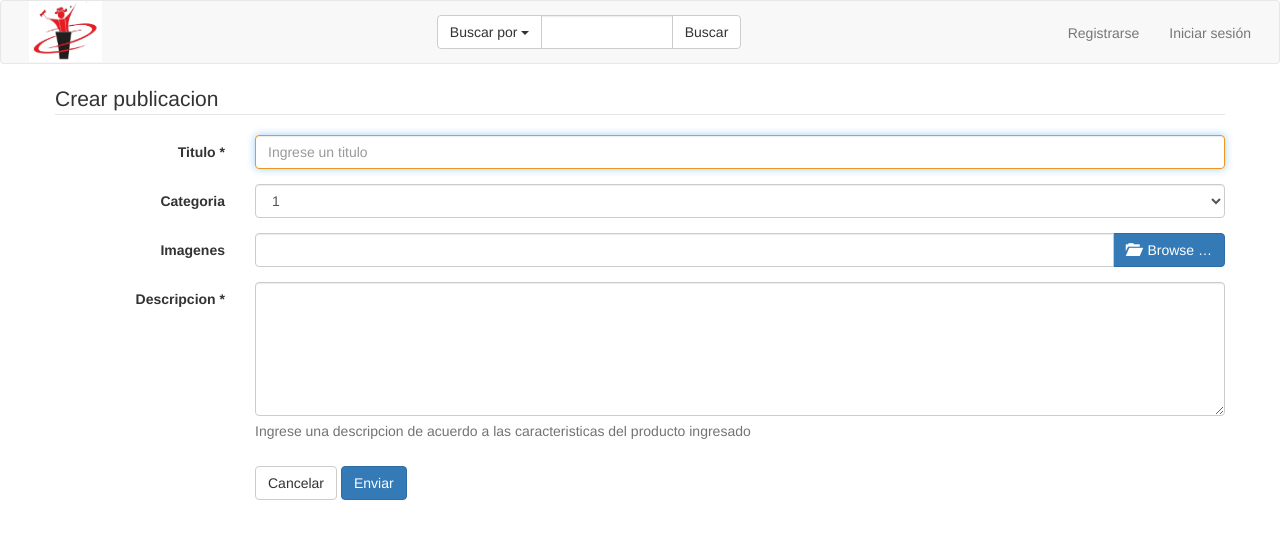
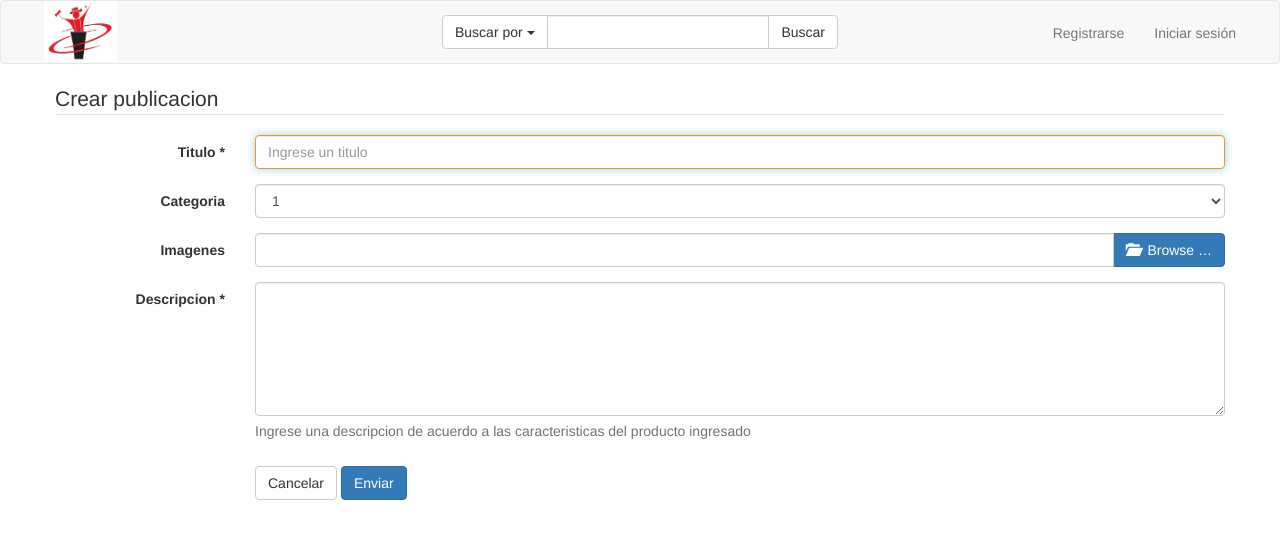
Before and after one commit to maximendivil/bestnid, a PHP site: page /publicar.php in a window 1280 px wide. Shown: the top 539 px of the page. Run offline with PHP 8.4, Linux system fonts and the light colour scheme.

Commit message:
Actualizacion

```diff
--- a/02-06/header.php
+++ b/02-06/header.php
@@ -7,7 +7,6 @@
 	<link rel="stylesheet" type="text/css" href="styles.css">
 	<link rel="stylesheet" type="text/css" href="libs/fileinput.min.css">
 	<link rel="icon" type="image/png" href="logo2.png" />
-	<!-- <script src="http://localhost/js/jquery.min.js" type="text/javascript"></script> -->
 	<script src="js/jquery-2.1.4.min.js" type="text/javascript"></script>
 	<script src="libs/bootstrap.min.js" type="text/javascript"></script>
 	<script src="js/fileinput.min.js" type="text/javascript"></script>
@@ -19,9 +18,11 @@
 <body>
 
 	<nav class="navbar navbar-default" role="navigation" >
+		<div class="col-lg-4">
 		<a style="padding-top:0em" class="navbar-brand" href="index.php"><img src="logo2.png" style="width: 100% ; height: 175% ; padding-left: 15%"></a>
-		<div class="col-lg-6" style="padding-top:1em ; padding-bottom:1em">
-		    <div class="input-group" style="padding-left:50%">
+		</div>
+		<div class="col-lg-4" style="padding-top:1em ; padding-bottom:1em">
+		    <div class="input-group">
 		      <div class="input-group-btn">
 		        <button type="button" class="btn btn-default dropdown-toggle"
 		                data-toggle="dropdown">Buscar por  <span class="caret"></span>
@@ -38,6 +39,7 @@
 		    	</span>
 		    </div>
   		</div>
+  		<div class="col-lg-4">
 		<?php
 		if(isset($_SESSION['usuario'])){
 			echo	"<ul class='nav navbar-nav navbar-right' style='padding-top:0.5em ; padding-right: 2em'>";
@@ -53,4 +55,5 @@
 			echo	"</ul>";
 		}
 		?>
+		</div>
 	</nav>
--- a/02-06/publicar.php
+++ b/02-06/publicar.php
@@ -3,16 +3,32 @@
   include("header.php");
   include("funciones.php");
 
+  $formValid = 1;
+  $tituloErr = $descripcionErr = $categoriaErr = $imagenErr = "";
+
   if ($_SERVER["REQUEST_METHOD"] == "POST") {
 
-    $titulo = $_POST["titulo"];
-    $descripcion = $_POST["descripcion"];
+    $titulo = test_input($_POST["titulo"]);
+    if (!preg_match("/^[a-zA-Z ]*$/",$titulo)) {
+      $formValid = 0;
+      $tituloErr = "Solo se permiten letras y espacios";
+    }
+
+    $descripcion = test_input($_POST["descripcion"]);
+    if (!preg_match("/^[a-zA-Z0-9,.! ]*$/",$descripcion)) {
+      $formValid = 0;
+      $descripcionErr = "Solo se permiten letras, numeros, espacios, y signos(!,.)";
+    }
+
+    if($formValid){
       //$categoria = $_POST["categoria"];
       //$id_categoria = consultarCategoria($categoria);
       $user = $_SESSION["usuario"];
       cargarPublicacion($titulo,$descripcion,1,$user);
       echo "<script language='javascript'> alert('Su publicacion se ha realizado exitosamente!'); </script>";
       header("refresh: 0.1 ; url = index.php");
+    }
+
 
   }
 ?>
@@ -26,6 +42,7 @@
           <label for="titulo" class="col-lg-2 control-label">Titulo *</label>
           <div class="col-lg-10">
             <input type="text" class="form-control" name="titulo" placeholder="Ingrese un titulo" required autofocus>
+            <span class="advertencia"><?php echo $tituloErr;?></span>
           </div>
         </div>
         <div class="form-group">
@@ -61,6 +78,7 @@
           <div class="col-lg-10">
             <textarea class="form-control" rows="6" name="descripcion"></textarea>
             <span class="help-block">Ingrese una descripcion de acuerdo a las caracteristicas del producto ingresado</span>
+            <span class="advertencia"><?php echo $descripcionErr;?></span>
           </div>
         </div>
 
```
Lines whose indentation alone changed are shown as unchanged.
